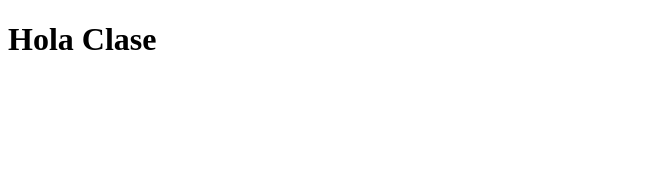
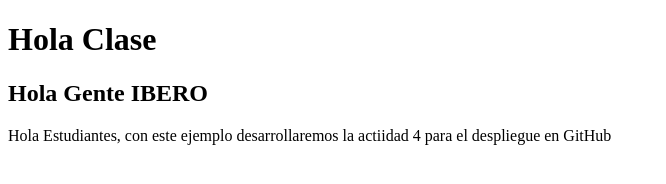
Before and after one commit to jruiz18/Clase_git, a plain HTML site: page index.html in a window 1280 px wide. Shown: the whole page, without its empty margins (0-666 px from the left). Drawn offline with Linux system fonts and the light colour scheme.

Commit message:
Añadí Titulo Ibero y un parrafo

```diff
--- a/index.html
+++ b/index.html
@@ -7,6 +7,8 @@
 </head>
 <body>
     <h1>Hola Clase</h1>
+    <h2>Hola Gente IBERO</h2>
+    <p>Hola Estudiantes, con este ejemplo desarrollaremos la actiidad 4 para el despliegue en GitHub</p>
 
 </body>
 </html>
```
